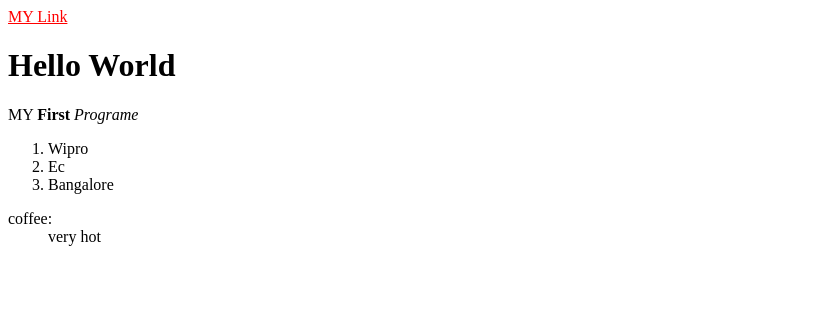
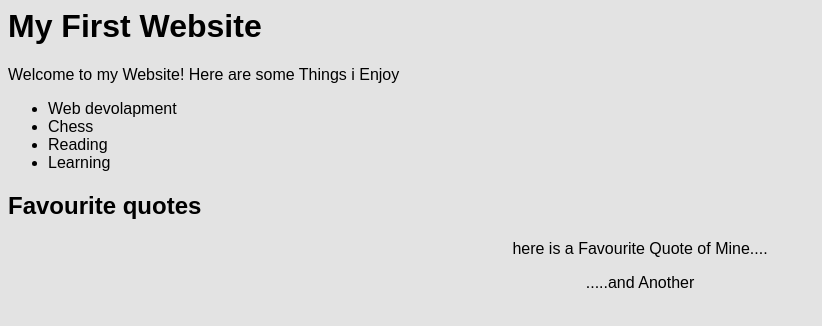
Before and after one commit to sairam1919/Sample-project, a plain HTML site: page Test.html in a window 1280 px wide. Shown: the whole page, without its empty margins (0-822 px from the left). Drawn offline with Linux system fonts and the light colour scheme; files whose address does not match are found by name.

Commit message:
Second time

```diff
--- a/Test.html
+++ b/Test.html
@@ -1,22 +1,23 @@
 <doctype>
 <html>
+<head>
 <meta charset="utf-8" />
-<head>
-<title> My First Program</title>
-<link rel="Style sheet" href="D:\SAI\Style.css" />
+<title> My First WebPage</title>
+<link rel="stylesheet" href="D:\SAI\Style.css">
 </head>
 <body>
-  <a href="C:\stackroute-html-vagrant-master\index.html" style="color:red" text-decoration:none>MY Link</a>
-<h1>Hello World</h1>
-<p> MY <strong>First</strong>  <em>Programe</em></p>
-<ol>
-  <li>Wipro</li>
-  <li>Ec</li>
-  <li>Bangalore</li>
-</ol>
-<dl>
-  <dt>coffee:</dt>
-  <dd>very hot</dd>
-</dl>
+  <div >
+<h1>My First Website</h1>
+<p>Welcome to my Website! Here are some Things i Enjoy </p>
+<ul>
+  <li>Web devolapment</li>
+  <li>Chess</li>
+  <li>Reading</li>
+  <li>Learning</li>
+</ul>
+<h2>Favourite quotes</h2>
+<blockquote>  here is a Favourite Quote of Mine....</blockquote>
+<blockquote>.....and Another</blockquote>
+<div>
 </body>
 </html>
```
